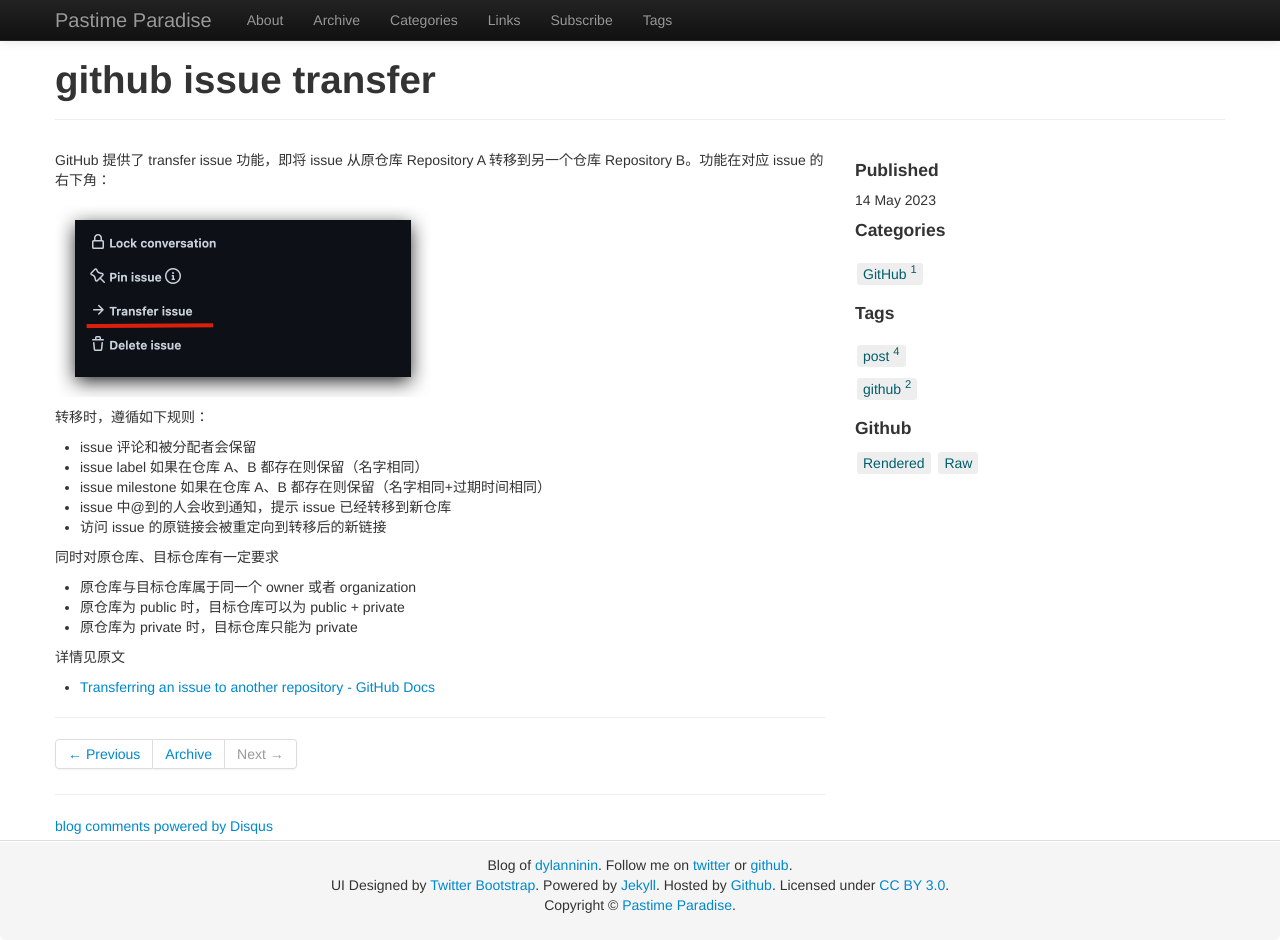
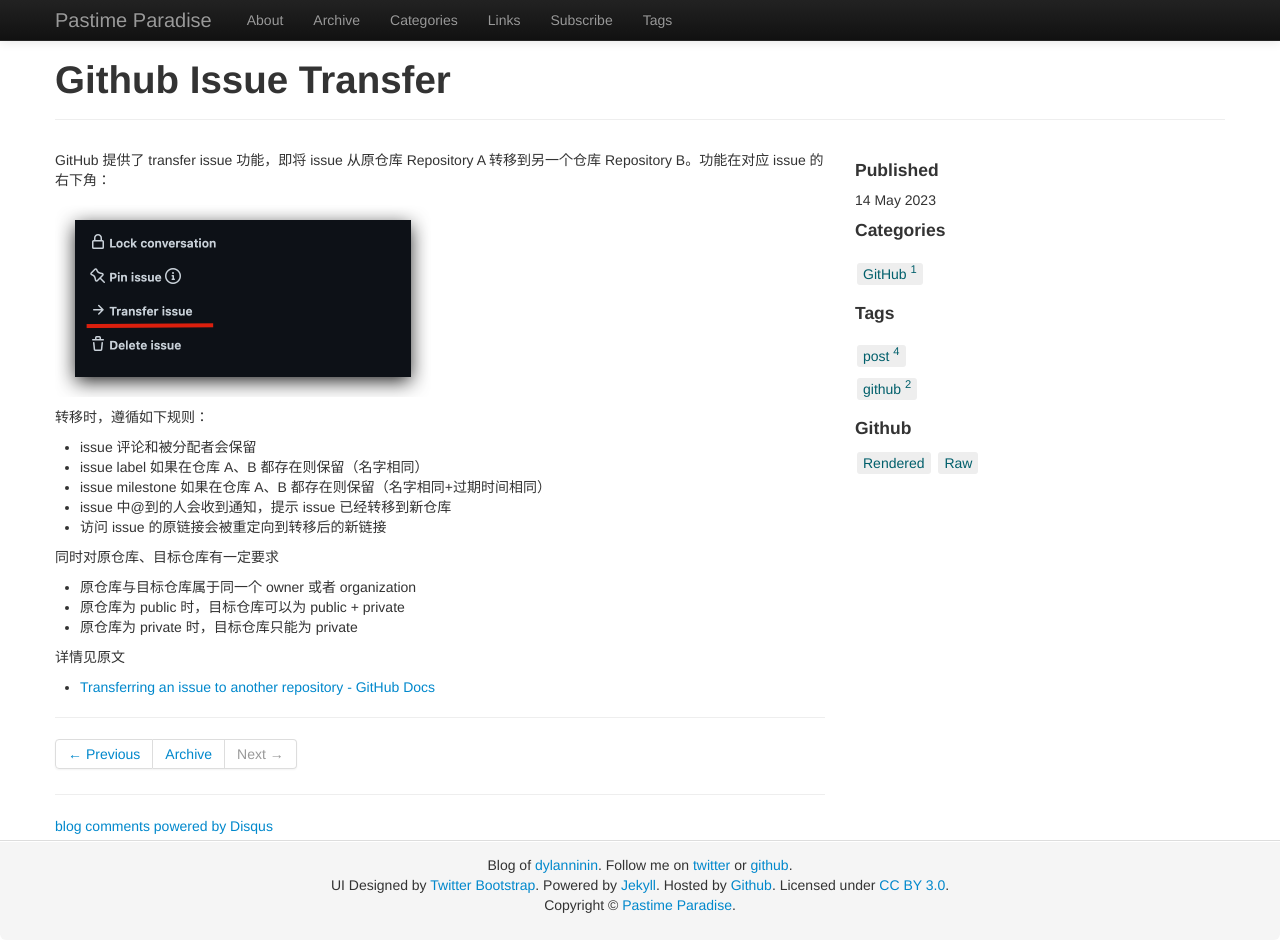
Before and after one commit to dylanninin/dylanninin.com, a Jekyll site: the page built from _posts/2023-05-14-github-issue-transfer.md, in a window 1280 px wide and 940 px high. Built offline with Jekyll 4.4.1, drawn with Linux system fonts in a browser that asks for light colours; comment, search, counter and statistics services are not loaded.

```diff
--- a/_posts/2023-05-14-github-issue-transfer.md
+++ b/_posts/2023-05-14-github-issue-transfer.md
@@ -1,6 +1,6 @@
 ---
 layout: post
-title: github issue transfer
+title: Github Issue Transfer
 categories: [GitHub]
 tags : [post,github]
 ---
```
